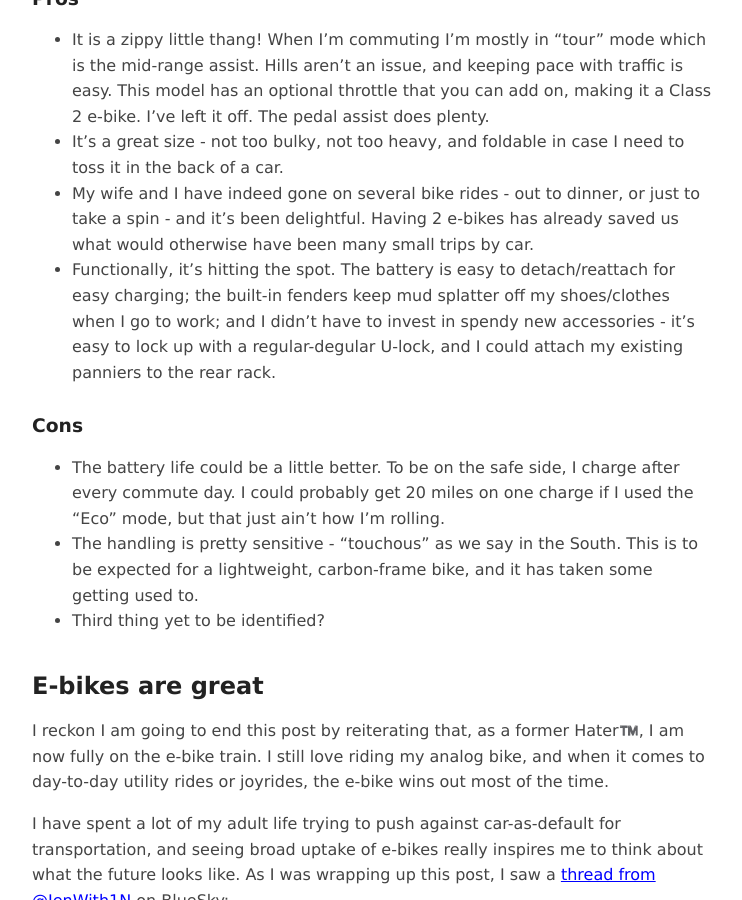
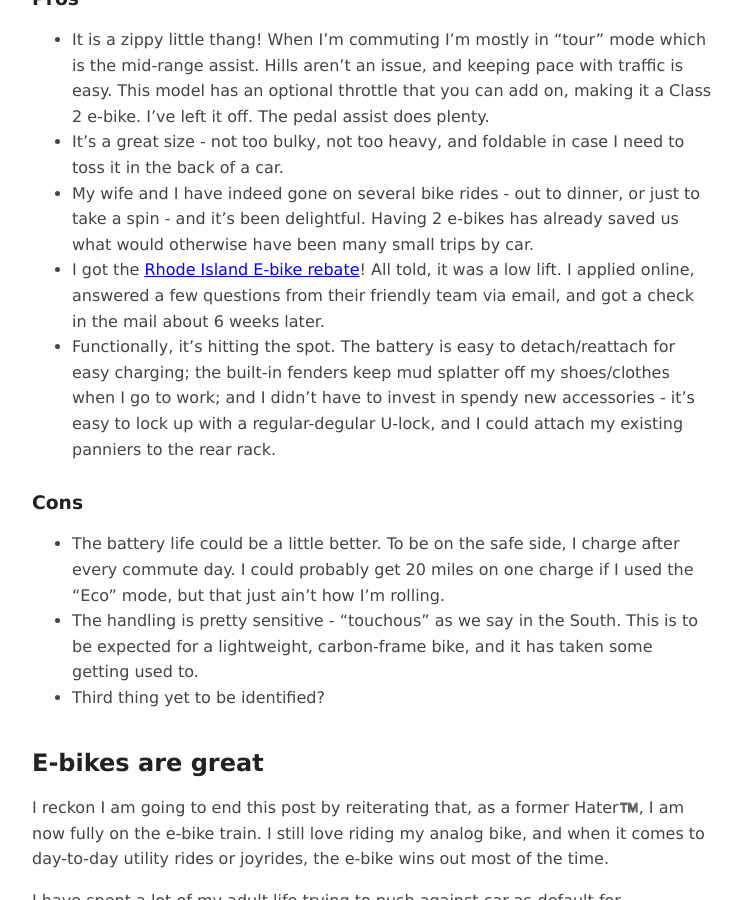
Before and after one commit to erinrwhite/jadeite, a Jekyll site: the page built from _posts/2026-07-18-new-bike.md, in a window 1280 px wide and 900 px high, scrolled down 2607 px. Shown: the whole window, without its empty margins (268-1010 px from the left). Built offline with Jekyll 4.4.1, drawn with Linux system fonts in a browser that asks for light colours.

Commit message:
add note about rebate

```diff
--- a/_posts/2026-07-18-new-bike.md
+++ b/_posts/2026-07-18-new-bike.md
@@ -51,6 +51,7 @@ Many other folks have [reviewed this bike](https://electricbikereview.com/urtopi
 - It is a zippy little thang! When I’m commuting I’m mostly in “tour” mode which is the mid-range assist. Hills aren’t an issue, and keeping pace with traffic is easy. This model has an optional throttle that you can add on, making it a Class 2 e-bike. I’ve left it off. The pedal assist does plenty.
 - It’s a great size - not too bulky, not too heavy, and foldable in case I need to toss it in the back of a car.
 - My wife and I have indeed gone on several bike rides - out to dinner, or just to take a spin - and it’s been delightful. Having 2 e-bikes has already saved us what would otherwise have been many small trips by car.
+- I got the [Rhode Island E-bike rebate](https://drive.ri.gov/erika-niedowski-memorial-electric-bicycle-rebate-program)! All told, it was a low lift. I applied online, answered a few questions from their friendly team via email, and got a check in the mail about 6 weeks later.
 - Functionally, it’s hitting the spot. The battery is easy to detach/reattach for easy charging; the built-in fenders keep mud splatter off my shoes/clothes when I go to work; and I didn’t have to invest in spendy new accessories - it’s easy to lock up with a regular-degular U-lock, and I could attach my existing panniers to the rear rack.
 
 ### Cons
```
